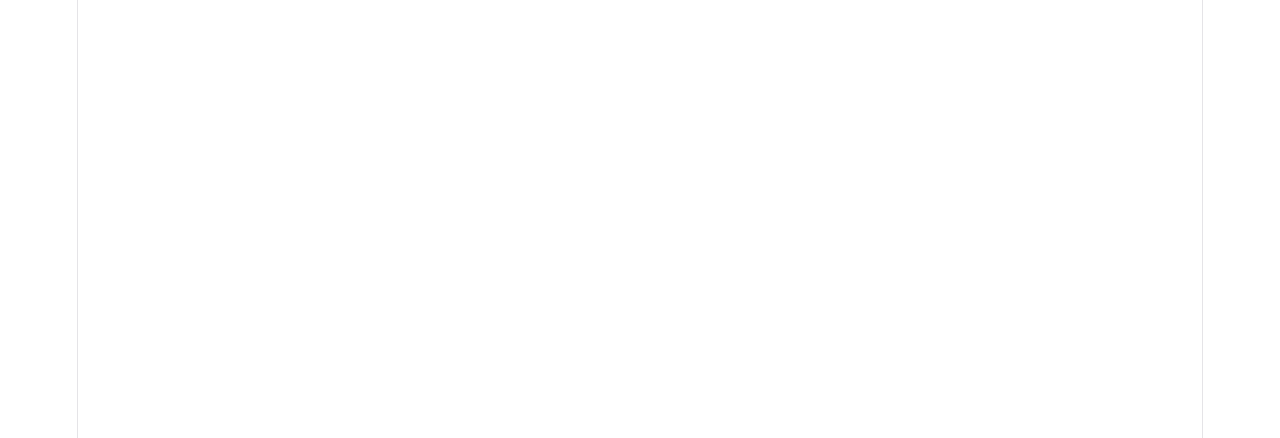
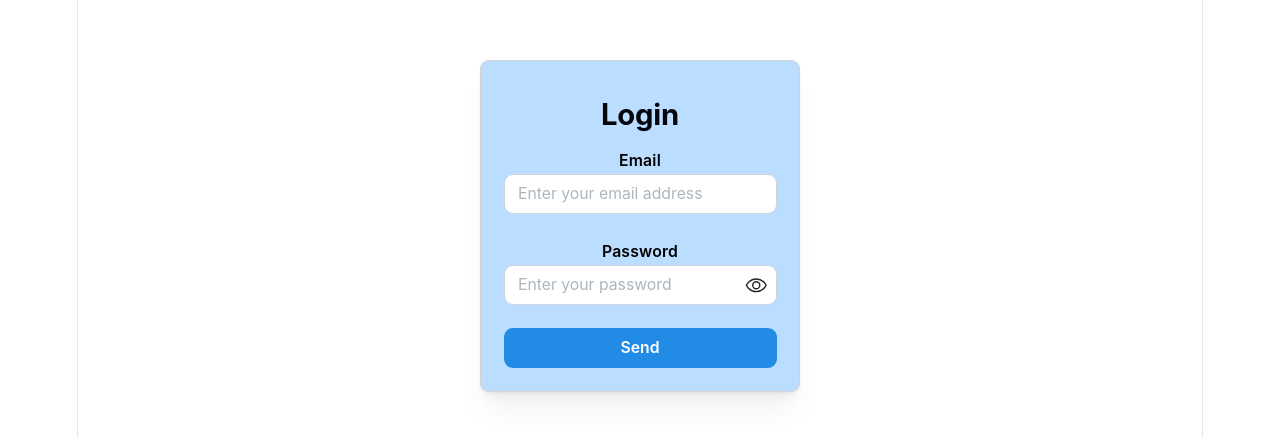
Before and after one commit to simcha-art/to-do-list, a React (Vite) app in the folder frontend/: page /login in a window 1280 px wide. Shown: the part 174-612 px from the top of the page. Built offline with nearby package versions, Linux system fonts and the light colour scheme.

Commit message:
add login page + login form + add it to the route in app.tsx

```diff
--- a/frontend/src/App.tsx
+++ b/frontend/src/App.tsx
@@ -1,13 +1,14 @@
 import { Route, Routes, BrowserRouter } from "react-router-dom";
 import RegisterPage from "./pages/RegisterPage";
 import UserDetailsPage from "./pages/UserDetailsPage";
+import LoginPage from "./pages/LoginPage";
 
 function App() {
     return (
         <>
             <BrowserRouter>
                 <Routes>
-                    <Route path="/login" />
+                    <Route path="/login" element={<LoginPage />}/>
                     <Route path="/register" element={<RegisterPage />}/>
                     <Route path="/user-details" element={<UserDetailsPage />}/>
                 </Routes>
--- /dev/null
+++ b/frontend/src/components/LoginForm.tsx
@@ -0,0 +1,64 @@
+import {
+    Paper,
+    TextInput,
+    PasswordInput,
+    Button,
+    Title,
+    Flex,
+} from "@mantine/core";
+import { useForm } from "@mantine/form";
+import axios from "axios";
+import { UserAtom } from "../../atoms/UserAtom";
+import { useSetAtom } from "jotai";
+import type { User } from "../../types";
+
+
+
+function LoginForm({ onSuccess }: { onSuccess: () => void }) {
+    const setUser = useSetAtom(UserAtom);
+    const form = useForm<User>({
+        initialValues: {
+            email: "",
+            password: "",
+        },
+    });
+    async function handleSubmit(values: User) {
+        try {
+            const response = await axios.post<{ data: User }>(
+                "http://localhost:3000/users/login",
+                values,
+            );
+            const user = response.data.data;
+            setUser(user);
+            onSuccess();
+        } catch (error) {
+            console.log(error);
+        }
+    }
+    return (
+        <>
+            <Paper withBorder bd={"lightgray 1px solid"} shadow="md" bg={"#bbddff"} p={"lg"}>
+                <Title order={2} p={10}>
+                    Login
+                </Title>
+                <form onSubmit={form.onSubmit(handleSubmit)}>
+                    <Flex direction={"column"} justify={"center"} gap={20}>
+                        <TextInput
+                            label="Email"
+                            placeholder="Enter your email address"
+                            {...form.getInputProps("email")}
+                        />
+                        <PasswordInput
+                            label="Password"
+                            placeholder="Enter your password"
+                            {...form.getInputProps("password")}
+                        />
+                        <Button type="submit">Send</Button>
+                    </Flex>
+                </form>
+            </Paper>
+        </>
+    );
+}
+
+export default LoginForm;
--- a/frontend/src/pages/LoginPage.tsx
+++ b/frontend/src/pages/LoginPage.tsx
@@ -1,8 +1,14 @@
-import React from 'react'
+import { useNavigate } from 'react-router-dom'
+import LoginForm from '../components/LoginForm'
+import { Center } from '@mantine/core'
 
 function LoginPage() {
+  const navigate = useNavigate()
   return (
-    <div>LoginPage</div>
+    <Center h={"100vh"}>
+
+      <LoginForm onSuccess={() => navigate("/user-details")}/>
+    </Center>
   )
 }
 
```
